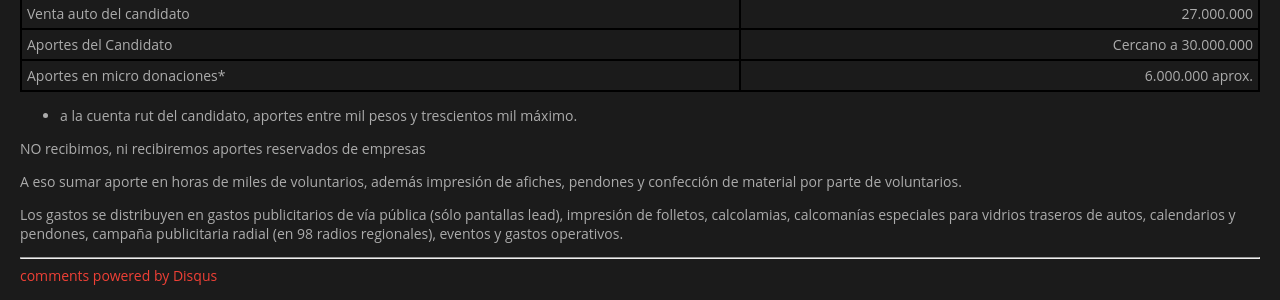
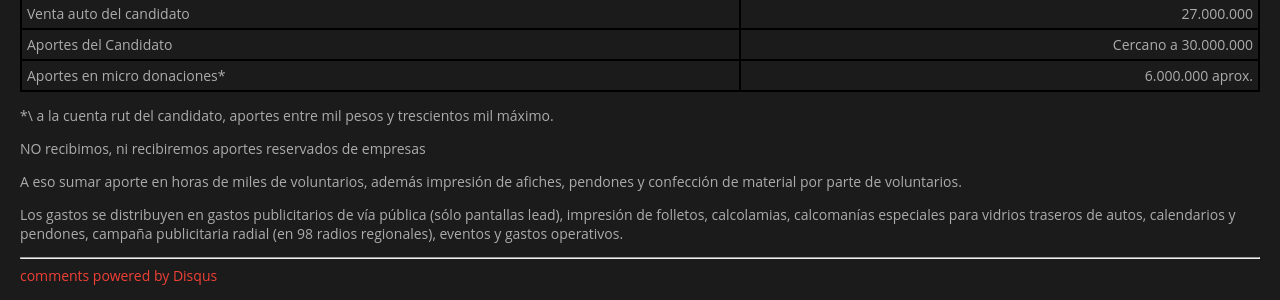
Before and after one commit to ciudadanointeligente/quien-te-financia, a Jekyll site: the page built from _posts/presidenciales/2013-03-01-parisi.markdown, in a window 1280 px wide. Shown: the part 359-659 px from the top of the page. Built offline with Jekyll 4.4.1, drawn with Linux system fonts in a browser that asks for light colours; nearby versions of some CDN libraries; Markdown is read by kramdown in place of the engine named in the settings; comment, search, counter and statistics services are not loaded.

Commit message:
Edición texto

```diff
--- a/_posts/presidenciales/2013-03-01-parisi.markdown
+++ b/_posts/presidenciales/2013-03-01-parisi.markdown
@@ -24,10 +24,14 @@ Venta auto del candidato | 27.000.000
 Aportes del Candidato | Cercano a 30.000.000
 Aportes en micro donaciones* | 6.000.000 aprox.
 
-* a la cuenta rut del candidato, aportes entre mil pesos y trescientos mil máximo.
+*\ a la cuenta rut del candidato, aportes entre mil pesos y trescientos mil máximo.
 
 NO recibimos, ni recibiremos aportes reservados de empresas
 
-A eso sumar aporte en horas de miles de voluntarios, además impresión de afiches, pendones y confección de material por parte de voluntarios.
+A eso sumar aporte en horas de miles de voluntarios, además impresión de afiches,
+pendones y confección de material por parte de voluntarios.
 
-Los gastos se distribuyen en gastos publicitarios de vía pública (sólo pantallas lead), impresión de folletos, calcolamias, calcomanías especiales para vidrios traseros de autos, calendarios y pendones, campaña publicitaria radial (en 98 radios regionales), eventos y gastos operativos.
+Los gastos se distribuyen en gastos publicitarios de vía pública (sólo pantallas lead),
+impresión de folletos, calcolamias, calcomanías especiales para vidrios traseros de autos,
+calendarios y pendones, campaña publicitaria radial (en 98 radios regionales), eventos y
+gastos operativos.
```
